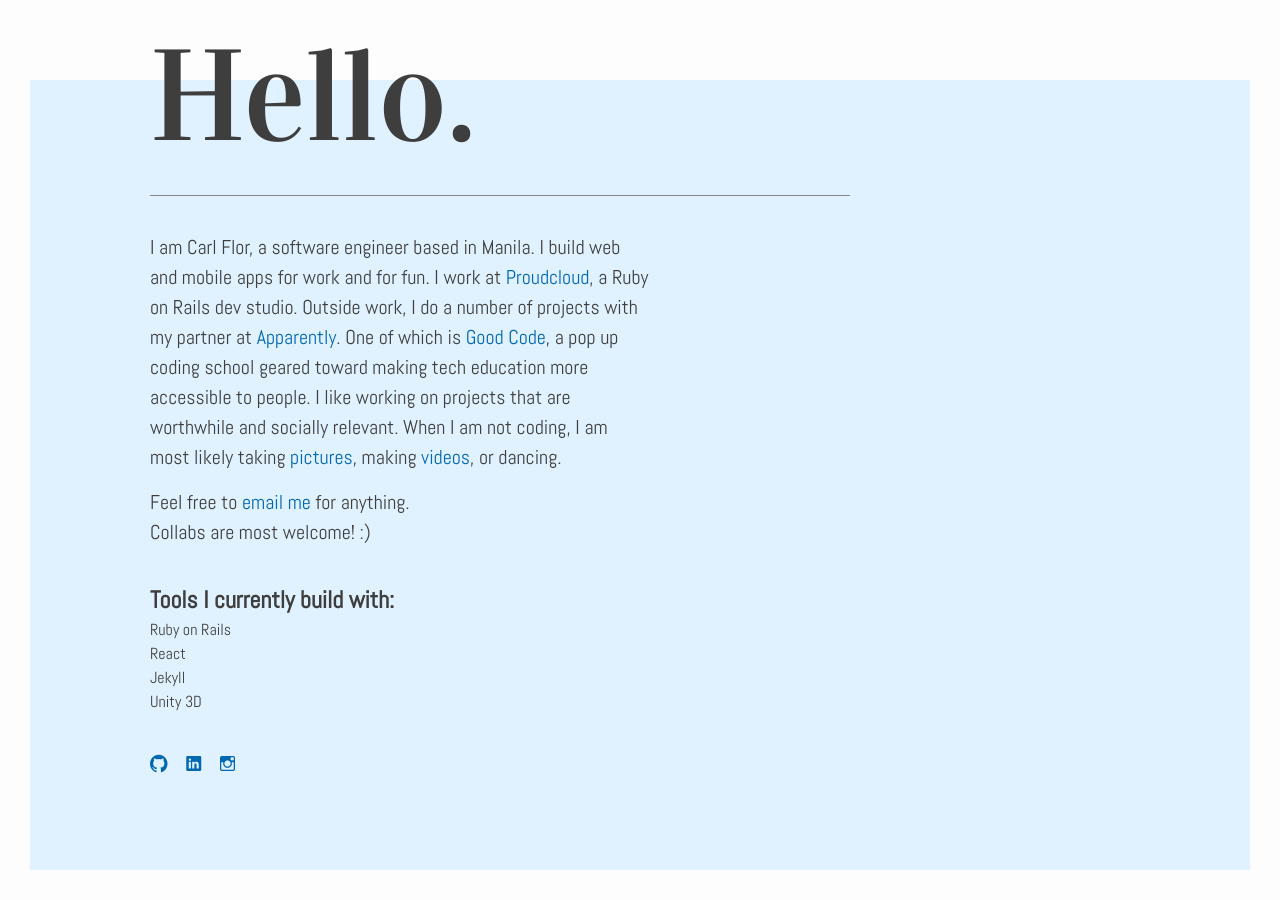
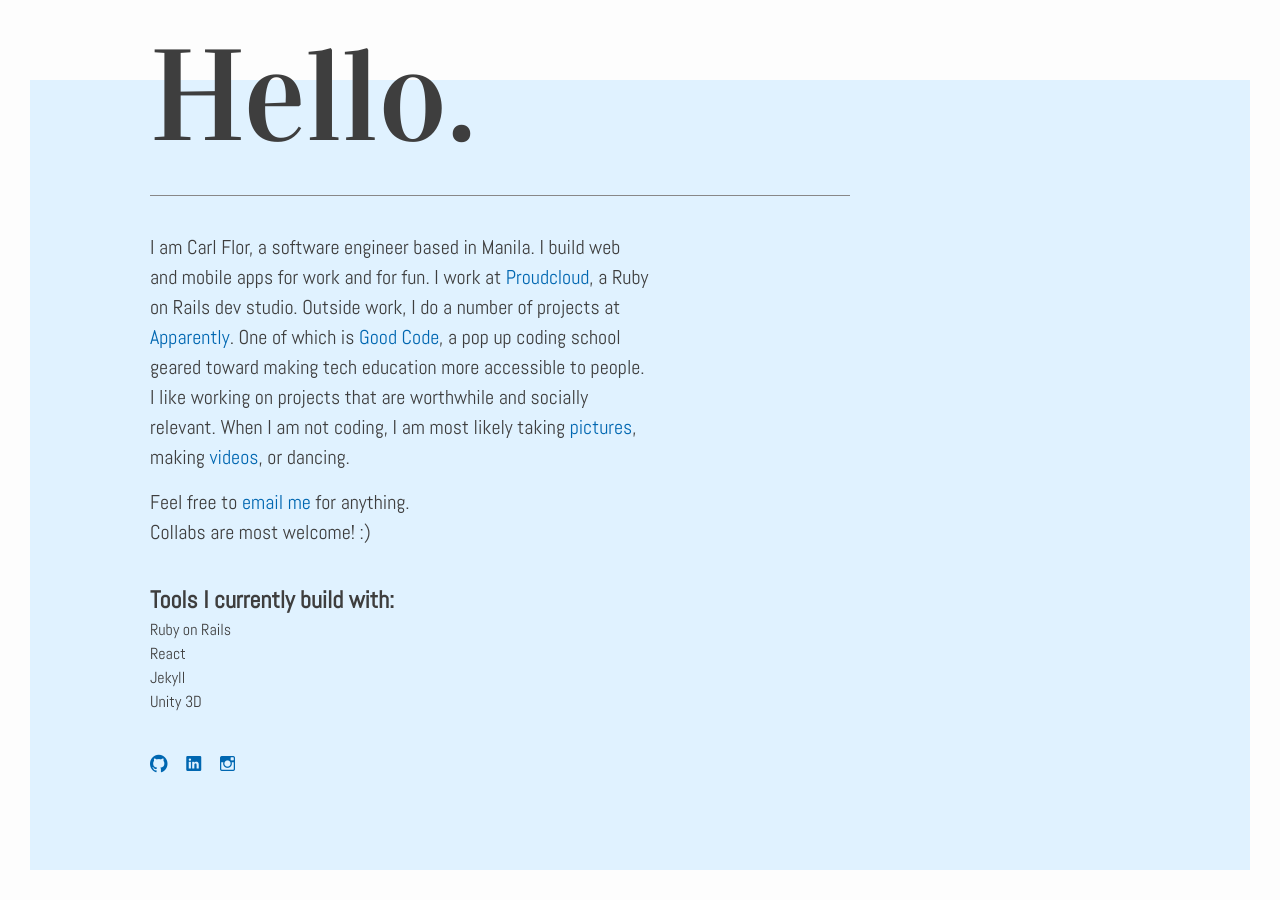
Before and after one commit to carlflor/carlflor-jekyll, a Jekyll site: the page built from index.html, in a window 1280 px wide. Built offline with Jekyll 4.4.1, drawn with Linux system fonts in a browser that asks for light colours.

Commit message:
revising bio

```diff
--- a/index.html
+++ b/index.html
@@ -11,7 +11,7 @@ layout: default
     <hr class="divider">
     <p class="about-me">I am Carl Flor, a software engineer based in Manila. I build web and mobile apps for work and for fun.
     I work at <a class="desc-link" href="http://www.proudcloud.net/" target="_blank">Proudcloud</a>, a Ruby on Rails dev studio.
-    Outside work, I do a number of projects with my partner at <a class="desc-link" href="http://apparently.work/" target="_blank">Apparently</a>.
+    Outside work, I do a number of projects at <a class="desc-link" href="http://apparently.work/" target="_blank">Apparently</a>.
     One of which is <a class="desc-link" href="http://goodcode.xyz/" target="_blank">Good Code</a>, a pop up coding school geared toward making tech education more accessible to people.
     I like working on projects that are worthwhile and socially relevant.
     When I am not coding, I am most likely taking <a class="desc-link" href="https://www.flickr.com/photos/132863000@N07/" target="_blank">pictures</a>,
```
